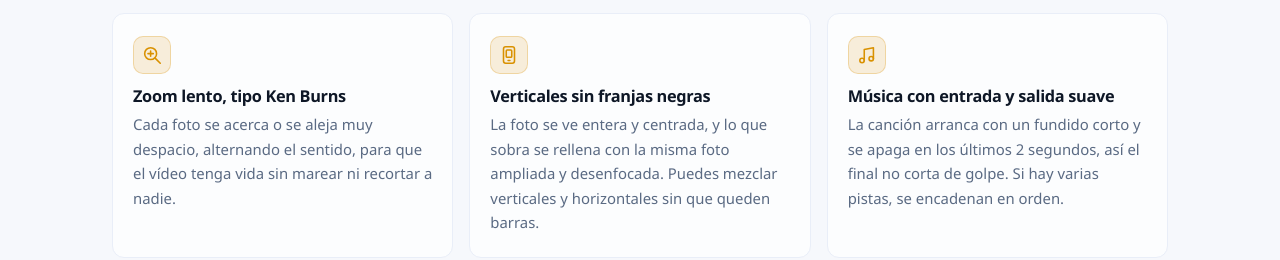
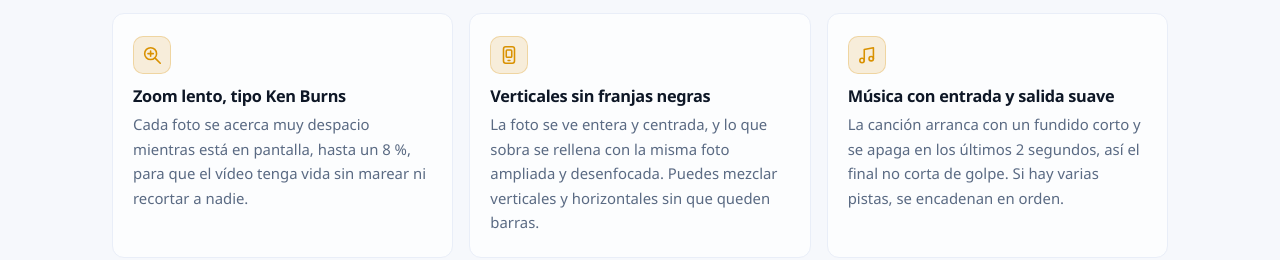
Before and after one commit to josepin2/crea, a plain HTML site: page index.html in a window 1280 px wide. Shown: the part 2559-2819 px from the top of the page. Drawn offline with Linux system fonts and the light colour scheme.

Commit message:
web: descripcion del zoom (solo acercamiento) y tarjeta de GPU

```diff
--- a/index.html
+++ b/index.html
@@ -256,7 +256,7 @@
           <article class="feature reveal">
             <span class="feature-icon" aria-hidden="true"><svg viewBox="0 0 24 24" focusable="false"><circle cx="10.5" cy="10.5" r="6.5"/><path d="M15.4 15.4 21 21"/><path d="M10.5 7.6v5.8M7.6 10.5h5.8"/></svg></span>
             <h3>Zoom lento, tipo Ken Burns</h3>
-            <p>Cada foto se acerca o se aleja muy despacio, alternando el sentido, para que el vídeo tenga vida sin marear ni recortar a nadie.</p>
+            <p>Cada foto se acerca muy despacio mientras está en pantalla, hasta un 8 %, para que el vídeo tenga vida sin marear ni recortar a nadie.</p>
           </article>
 
           <article class="feature reveal">
```
